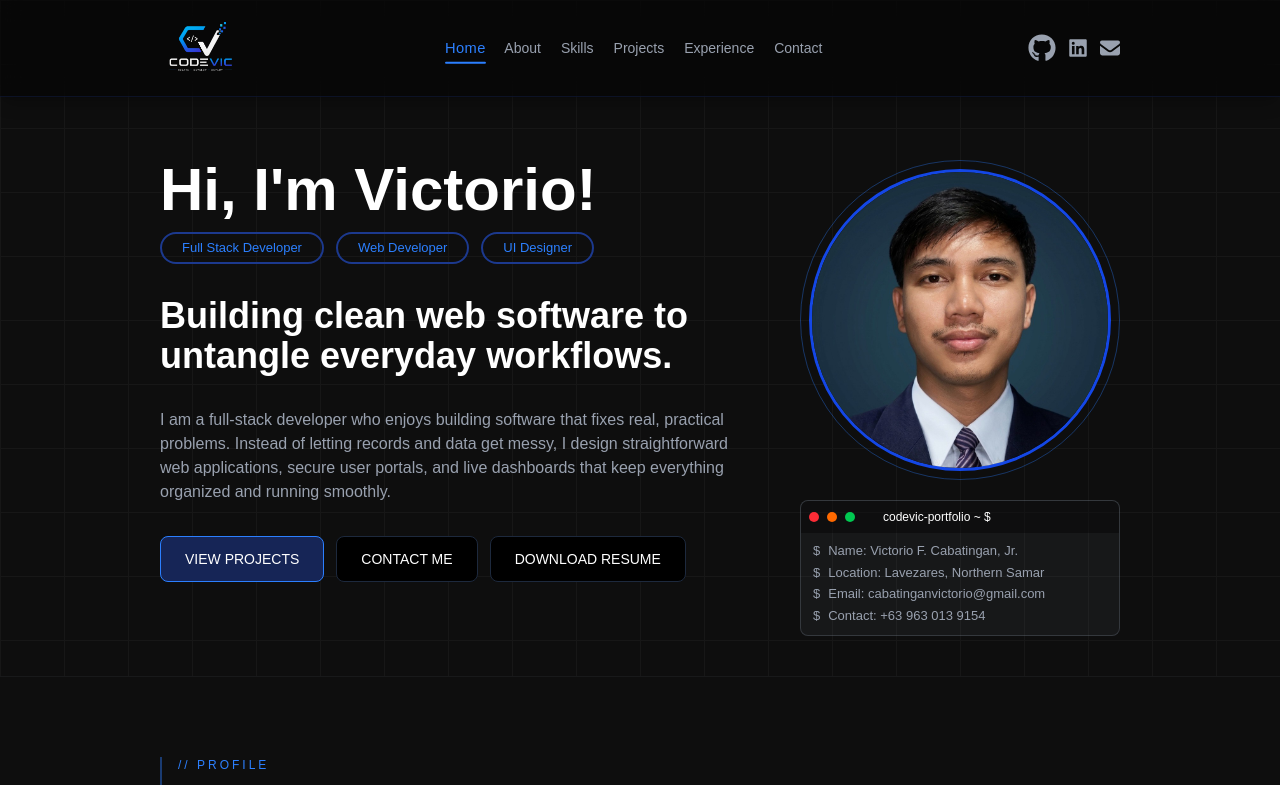
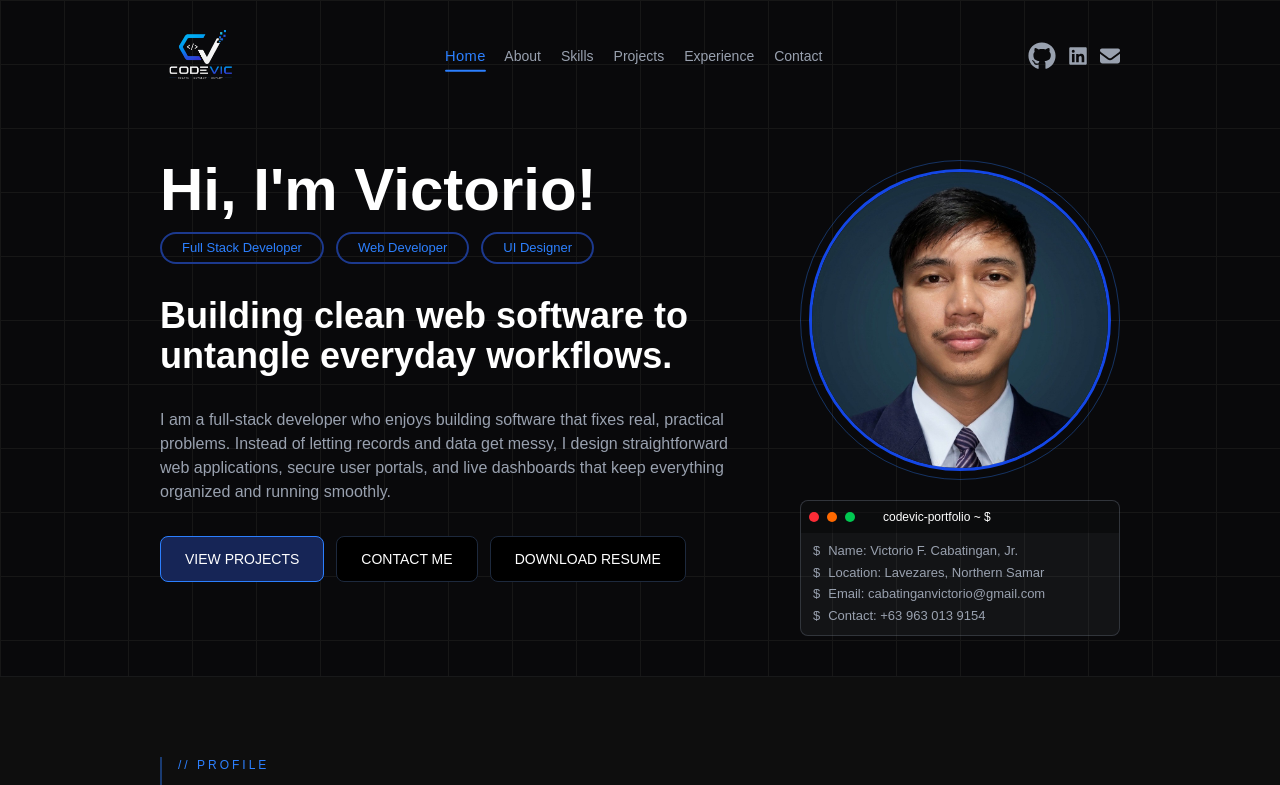
Before and after one commit to victorio222/codevic, a Next.js app: page / in a window 1280 px wide. Shown: the top 785 px of the page. Built offline with nearby package versions, Linux system fonts and the light colour scheme.

Commit message:
fix header issue

```diff
--- a/app/layout/main/header.tsx
+++ b/app/layout/main/header.tsx
@@ -91,8 +91,8 @@ export default function Header() {
       <header
         className={`fixed top-0 left-0 w-full z-50 transition-all duration-300 ${
           isScrolled
-            ? "py-2 border-b border-blue-950/40 bg-black"
-            : "py-2 border-b border-blue-950/40 bg-black/45 backdrop-blur-md [@supports(backdrop-filter:blur(0))]:backdrop-blur-md shadow-lg shadow-black/20"
+            ? "py-2 border-b border-blue-950/40 bg-black/80 backdrop-blur-md"
+            : "py-4 border-b border-transparent bg-transparent"
         } px-6 md:px-10 lg:px-40`}
       >
         <nav className="flex items-center justify-between text-blue-50 max-w-7xl mx-auto">
@@ -100,14 +100,6 @@ export default function Header() {
             <div>
               <Image src={Logo} alt="Logo image" width={80} height={80} />
             </div>
-            {/* <div>
-              <h1 className="text-blue-500 font-extrabold text-lg">
-                Code<span className="text-white">Vic</span>
-              </h1>
-              <p className="text-[10px] md:text-xs text-gray-400">
-                Ideate | Develop | Deploy
-              </p>
-            </div> */}
           </div>
 
           <div className="hidden md:flex items-center gap-5 text-[14px]">
--- a/app/page.tsx
+++ b/app/page.tsx
@@ -14,6 +14,11 @@ export default function Home() {
   const [shouldRender, setShouldRender] = useState(true);
 
   useEffect(() => {
+    if ("scrollRestoration" in history) {
+      history.scrollRestoration = "manual";
+    }
+    window.scrollTo(0, 0);
+
     const hasLoadedBefore = sessionStorage.getItem("hasLoadedBefore");
 
     if (hasLoadedBefore) {
@@ -22,7 +27,7 @@ export default function Home() {
       return;
     }
 
-    sessionStorage.setItem("hasLoadedBefore" , "true");
+    sessionStorage.setItem("hasLoadedBefore", "true");
 
     const timer = setTimeout(() => {
       setIsLoading(false);
@@ -68,10 +73,16 @@ export default function Home() {
         </div>
       )}
 
-      {/* Main Content */}
-      <div className={`fixed overflow-x-auto h-screen w-full bg-[linear-gradient(to_right,#171717_1px,transparent_1px),linear-gradient(to_bottom,#171717_1px,transparent_1px)] bg-size-[4rem_4rem] transition-all duration-700 ${
-        isLoading ? "blur-md scale-95 opacity-50" : "blur-0 scale-100 opacity-100"
-      }`}>
+      <div className="min-h-screen w-full relative bg-[#09090b]">
+        <div
+          className={`absolute inset-0 bg-[linear-gradient(to_right,#171717_1px,transparent_1px),linear-gradient(to_bottom,#171717_1px,transparent_1px)] bg-size-[4rem_4rem] transition-all duration-700 ${
+            isLoading
+              ? "blur-md scale-95 opacity-50"
+              : "blur-0 scale-100 opacity-100"
+          }`}
+        />
+
+        <div className="relative z-10">
           <DefaultLayout>
             <Homepage />
             <About />
@@ -81,6 +92,7 @@ export default function Home() {
             <Contact />
           </DefaultLayout>
         </div>
+      </div>
     </>
   );
 }
```
Lines whose indentation alone changed are shown as unchanged.
